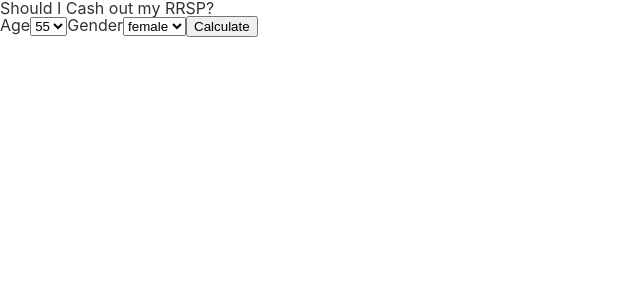
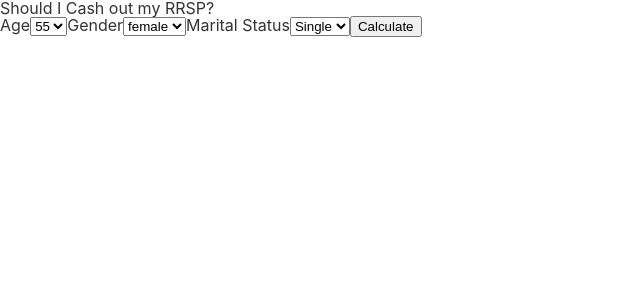
Before and after one commit to danielabar/can-rrsp-cashout, a React (Create React App) app: page / in a window 1280 px wide. Shown: the top 300 px of the page, without its empty margins (0-640 px from the left). Built offline with nearby package versions, Linux system fonts and the light colour scheme.

Commit message:
add marital status option

```diff
--- a/src/components/data-entry/data-entry.js
+++ b/src/components/data-entry/data-entry.js
@@ -1,7 +1,11 @@
 /* eslint-disable jsx-a11y/label-has-for */
 import React, { Component } from 'react';
 import config from '../../config';
-import { ageOptions, genderOptions } from '../../lib/options';
+import {
+  ageOptions,
+  genderOptions,
+  martialStatusOptions,
+} from '../../lib/options';
 import './data-entry.css';
 
 function createAgeSelection() {
@@ -20,10 +24,19 @@
   ));
 }
 
+function createMaritalStatusSelection() {
+  return martialStatusOptions.map(opt => (
+    <option key={opt.key} value={opt.value}>
+      {opt.label}
+    </option>
+  ));
+}
+
 class DataEntry extends Component {
   state = {
     age: config.DEFAULT_AGE,
     gender: config.DEFAULT_GENDER,
+    maritalStatus: config.DEFAULT_MARITAL_STATUS,
   };
 
   update = field => evt => {
@@ -34,7 +47,7 @@
   };
 
   render() {
-    const { age, gender } = this.state;
+    const { age, gender, maritalStatus } = this.state;
     return (
       <div className="data-entry">
         <form>
@@ -61,6 +74,18 @@
               {createGenderSelection()}
             </select>
           </label>
+
+          <label htmlFor="selectMaritalStatus">
+            Marital Status
+            <select
+              id="selectMaritalStatus"
+              name="selectMaritalStatus"
+              value={maritalStatus}
+              onChange={this.update('maritalStatus')}
+            >
+              {createMaritalStatusSelection()}
+            </select>
+          </label>
           <button type="submit">Calculate</button>
         </form>
       </div>
--- a/src/config.js
+++ b/src/config.js
@@ -2,11 +2,29 @@
   DEFAULT_AGE: 55,
   MIN_AGE: 40,
   MAX_AGE: 70,
+
+  // https://www.worldlifeexpectancy.com/canada-life-expectancy
   DEFAULT_GENDER: 'female',
   GENDER: [
-    // https://www.worldlifeexpectancy.com/canada-life-expectancy
     { key: 'male', value: 'male', lifeExpectancy: 81 },
     { key: 'female', value: 'female', lifeExpectancy: 85 },
+  ],
+
+  // Only single supported for now
+  DEFAULT_MARITAL_STATUS: 'single',
+  MARITAL_STATUS: [
+    { key: 'single', value: 'single', label: 'Single' },
+    // {
+    //   key: 'partner_oas',
+    //   value: 'partner_oas',
+    //   label: 'Spouse/common-law partner of someone who receives an OAS Pension',
+    // },
+    // {
+    //   key: 'partner_oas',
+    //   value: 'partner_oas',
+    //   label:
+    //     'Spouse/common-law partner of someone who does not receive an OAS Pension',
+    // },
   ],
 });
 
--- a/src/lib/options.js
+++ b/src/lib/options.js
@@ -19,7 +19,7 @@
       key: ck.key,
       value: ck.value,
       // TODO i18n
-      label: ck.value,
+      label: ck.label || ck.value,
     });
   });
   return result;
@@ -27,5 +27,6 @@
 
 const ageOptions = generateNumericOptions(config.MIN_AGE, config.MAX_AGE);
 const genderOptions = generateStringOptions(config.GENDER);
+const martialStatusOptions = generateStringOptions(config.MARITAL_STATUS);
 
-export { ageOptions, genderOptions };
+export { ageOptions, genderOptions, martialStatusOptions };
```
